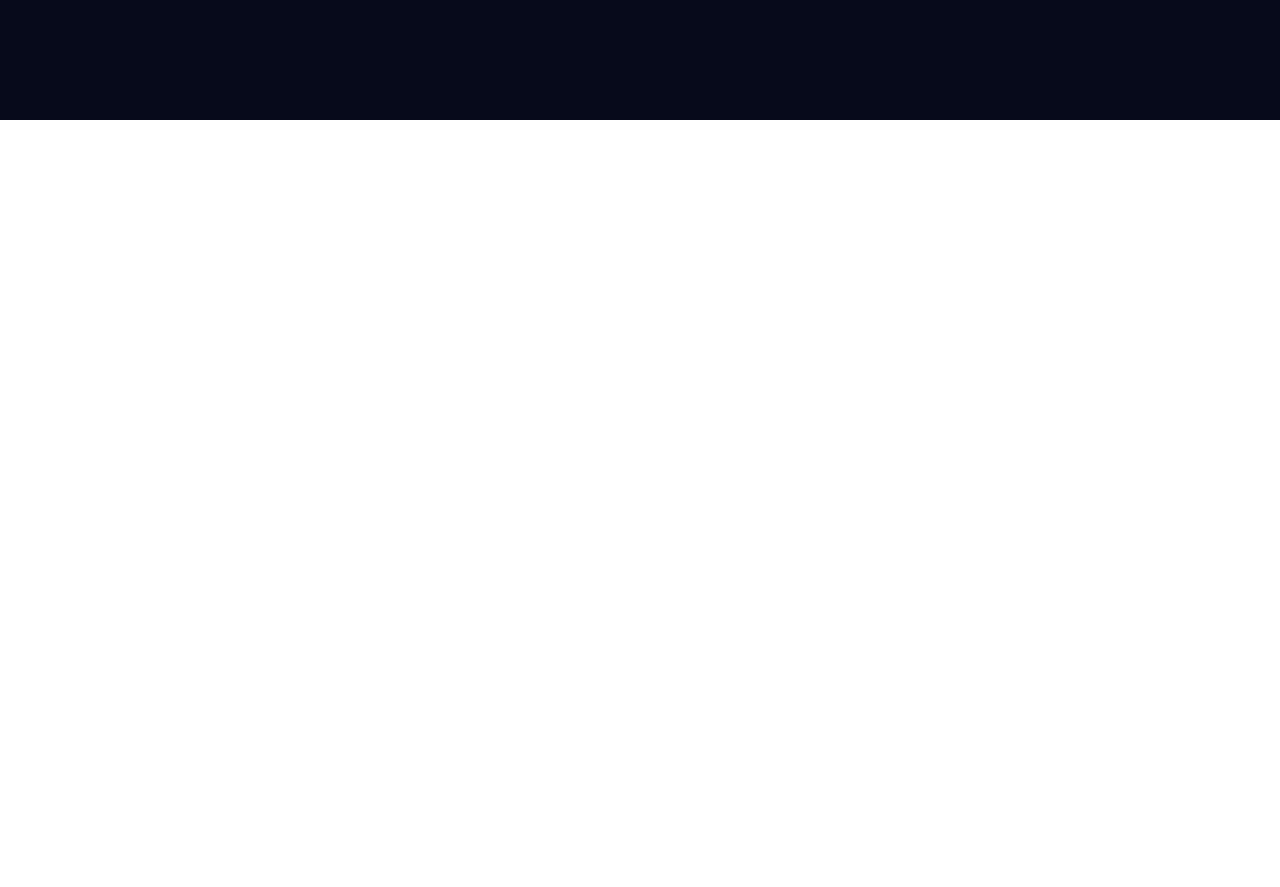
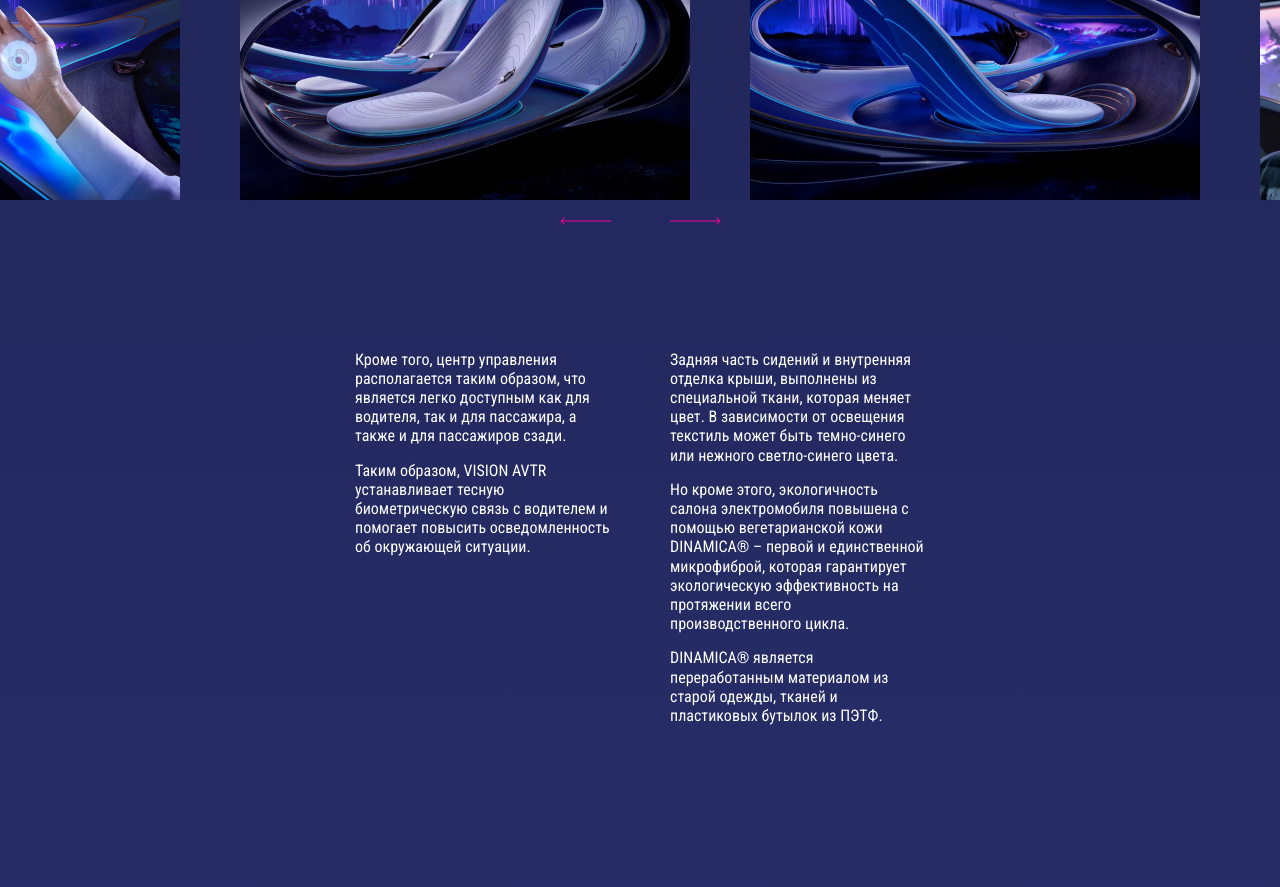
Before and after one commit to return-js/Mersedes-Avatar, a plain HTML site: page index.html in a window 1280 px wide. Shown: the part 4448-5335 px from the top of the page. Before the commit the page ends 4568 px from the top, so only its background shows below. Drawn offline with nearby package versions, Linux system fonts and the light colour scheme; files whose address does not match are found by name.

Commit message:
finish mercedes avtr

```diff
--- a/css/style.css
+++ b/css/style.css
@@ -236,6 +236,7 @@ ul {
   grid-template-columns: 255px 255px auto 330px;
   grid-template-rows: auto auto;
   gap: 14px 44px;
+  margin-bottom: 100px;
 }
 
 .design__cell-one {
@@ -258,3 +259,53 @@ ul {
 .design__cell-text {
   margin-bottom: 15px;
 }
+
+.design-slider__item {
+  margin: 0 30px;
+}
+
+.slick-track {
+  margin-left: -30px;
+}
+
+.design-slider {
+  margin-bottom: 25px;
+}
+
+.arrow {
+  position: absolute;
+  z-index: 10;
+  cursor: pointer;
+  bottom: -25px;
+  left: 50%;
+}
+
+.arrow-left {
+  transform: translateX(-80px);
+}
+
+.arrow-right {
+  transform: translateX(30px);
+}
+
+.design__box {
+  max-width: 590px;
+  margin: 150px auto;
+  padding: 0 10px;
+  display: flex;
+  gap: 60px;
+}
+
+.design__box-column {
+  width: 255px;
+}
+
+.design__box-text {
+  margin-bottom: 15px;
+}
+
+.design__img {
+  max-width: 100%;
+  display: block;
+  object-fit: cover;
+}
--- a/index.html
+++ b/index.html
@@ -138,6 +138,38 @@
           </div>
         </div>
       </div>
+      <div class="design-slider">
+        <img src="images/slider-1.jpg" alt="" class="design-slider__item">
+        <img src="images/slider-2.jpg" alt="" class="design-slider__item">
+        <img src="images/slider-3.jpg" alt="" class="design-slider__item">
+        <img src="images/slider-4.jpg" alt="" class="design-slider__item">
+        <img src="images/slider-1.jpg" alt="" class="design-slider__item">
+        <img src="images/slider-2.jpg" alt="" class="design-slider__item">
+        <img src="images/slider-3.jpg" alt="" class="design-slider__item">
+        <img src="images/slider-4.jpg" alt="" class="design-slider__item">
+      </div>
+      <div class="design__box">
+        <div class="design__box-column">
+          <p class="design__box-text">
+            Кроме того, центр управления располагается таким образом, что является легко доступным как для водителя, так и для пассажира, а также и для пассажиров сзади.
+          </p>
+          <p class="design__box-text">
+            Таким образом, VISION AVTR устанавливает тесную биометрическую связь с водителем и помогает повысить осведомленность об окружающей ситуации.
+          </p>
+        </div>
+        <div class="design__box-column">
+          <p class="design__box-text">
+            Задняя часть сидений и внутренняя отделка крыши, выполнены из специальной ткани, которая меняет цвет. В зависимости от освещения текстиль может быть темно-синего или нежного светло-синего цвета.
+          </p>
+          <p class="design__box-text">
+            Но кроме этого, экологичность салона электромобиля повышена с помощью вегетарианской кожи DINAMICA® – первой и единственной микрофиброй, которая гарантирует экологическую эффективность на протяжении всего производственного цикла.
+          </p>
+          <p class="design__box-text">
+            DINAMICA® является переработанным материалом из старой одежды, тканей и пластиковых бутылок из ПЭТФ.
+          </p>
+        </div>
+      </div>
+      <img src="images/design.png" alt="" class="design__img">
     </section>
 
     <footer class="footer">
--- a/js/main.js
+++ b/js/main.js
@@ -1,3 +1,9 @@
 $(function(){
-
+  $('.design-slider').slick({
+    dots: false,
+    slidesToShow: 4,
+    variableWidth: true,
+    prevArrow: '<img class="arrow arrow-left" src="images/arrow-left.svg" alt="">',
+    nextArrow: '<img class="arrow arrow-right" src="images/arrow-right.svg" alt="">'
+  });
 });
```
Also changed, not shown: images/arrow-left.svg (added), images/arrow-right.svg (added), images/slider-1.jpg (added), images/slider-2.jpg (added), images/slider-3.jpg (added), images/slider-4.jpg (added), 1 other file.
